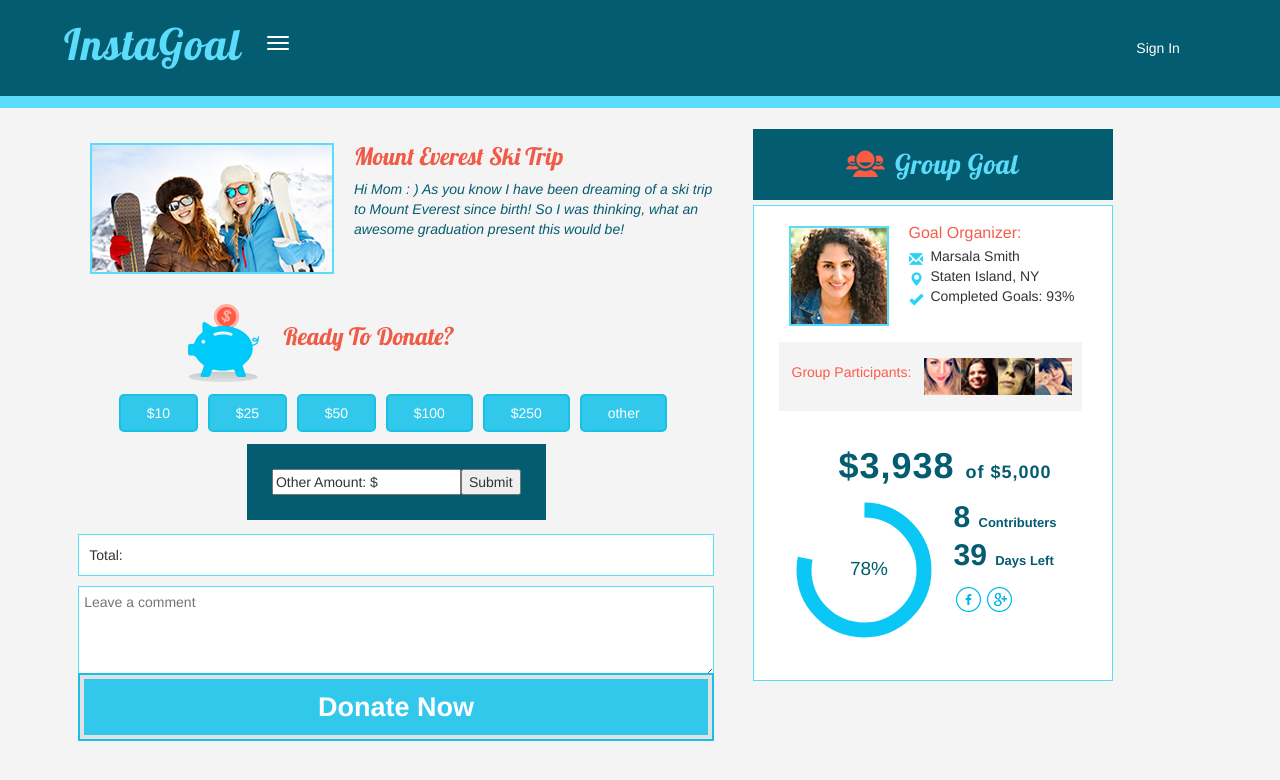
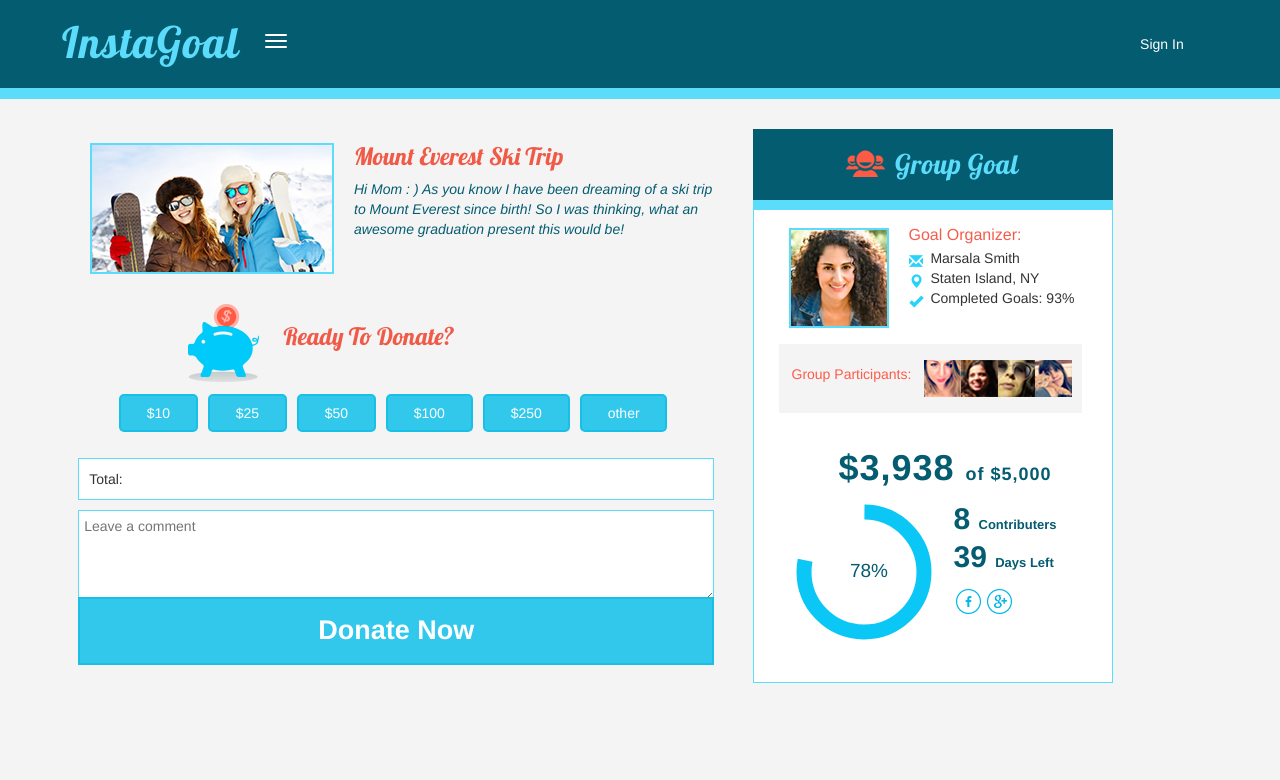
Before and after one commit to jenninep/InstaGoal, a PHP site: page / in a window 1280 px wide. Shown: the top 780 px of the page. Run offline with PHP 8.4, Linux system fonts and the light colour scheme.

Commit message:
heroku deployment

```diff
--- a/css/style.css
+++ b/css/style.css
@@ -21,24 +21,77 @@
   /*border-top: 1px solid #5cdcfb;
   padding-top: 22px;*/
 }
-/* Border Fade */
-.hvr-border-fade {
+/* Wobble Horizontal */
+@-webkit-keyframes hvr-wobble-horizontal {
+  16.65% {
+    -webkit-transform: translateX(8px);
+    transform: translateX(8px);
+  }
+  33.3% {
+    -webkit-transform: translateX(-6px);
+    transform: translateX(-6px);
+  }
+  49.95% {
+    -webkit-transform: translateX(4px);
+    transform: translateX(4px);
+  }
+  66.6% {
+    -webkit-transform: translateX(-2px);
+    transform: translateX(-2px);
+  }
+  83.25% {
+    -webkit-transform: translateX(1px);
+    transform: translateX(1px);
+  }
+  100% {
+    -webkit-transform: translateX(0);
+    transform: translateX(0);
+  }
+}
+@keyframes hvr-wobble-horizontal {
+  16.65% {
+    -webkit-transform: translateX(8px);
+    transform: translateX(8px);
+  }
+  33.3% {
+    -webkit-transform: translateX(-6px);
+    transform: translateX(-6px);
+  }
+  49.95% {
+    -webkit-transform: translateX(4px);
+    transform: translateX(4px);
+  }
+  66.6% {
+    -webkit-transform: translateX(-2px);
+    transform: translateX(-2px);
+  }
+  83.25% {
+    -webkit-transform: translateX(1px);
+    transform: translateX(1px);
+  }
+  100% {
+    -webkit-transform: translateX(0);
+    transform: translateX(0);
+  }
+}
+.hvr-wobble-horizontal {
   display: inline-block;
   vertical-align: middle;
   -webkit-transform: perspective(1px) translateZ(0);
   transform: perspective(1px) translateZ(0);
   box-shadow: 0 0 1px transparent;
-  -webkit-transition-duration: 0.3s;
-  transition-duration: 0.3s;
-  -webkit-transition-property: box-shadow;
-  transition-property: box-shadow;
-  box-shadow: inset 0 0 0 4px #e1e1e1, 0 0 1px transparent;
-  /* Hack to improve aliasing on mobile/tablet devices */
 }
-.hvr-border-fade:hover, .hvr-border-fade:focus, .hvr-border-fade:active {
-  box-shadow: inset 0 0 0 4px #045c71, 0 0 1px transparent;
-  /* Hack to improve aliasing on mobile/tablet devices */
+.hvr-wobble-horizontal:hover, .hvr-wobble-horizontal:focus, .hvr-wobble-horizontal:active {
+  -webkit-animation-name: hvr-wobble-horizontal;
+  animation-name: hvr-wobble-horizontal;
+  -webkit-animation-duration: 1s;
+  animation-duration: 1s;
+  -webkit-animation-timing-function: ease-in-out;
+  animation-timing-function: ease-in-out;
+  -webkit-animation-iteration-count: 1;
+  animation-iteration-count: 1;
 }
+
 .hvr-fade {
   display: inline-block;
   vertical-align: middle;
@@ -68,7 +121,7 @@
 }
 .hvr-grow:hover, .hvr-grow:focus, .hvr-grow:active {
   -webkit-transform: scale(1.1);
-  transform: scale(1.1);
+  transform: scale(1.2);
 }
 
 #otherAmountDiv{
@@ -207,7 +260,12 @@
   margin-right: 1%;
   margin-bottom: 2%;
   border: 2px solid #1abfe6;
+  outline: none;
 }
+a{
+  text-decoration: none !important;
+}
+
 #donateButton{
     background-color: #32c8ec;
     border: 2px solid #1abfe6;
@@ -227,6 +285,7 @@
   padding-left: 26%;
   margin-top: 6%;
   width: 100%;
+  border-bottom: 10px solid #5cdcfb;
 }
 
 .goalDiv{
@@ -252,6 +311,7 @@
   padding: inherit;
   background-color: white;
   border: 1px solid #5cdcfb;
+  margin-top: -8px;
 }
 
 #goalText{
@@ -274,7 +334,7 @@
 .navbar-header {
   float: none;
   background-color: #045c71;
-  padding: 19px;
+  padding: 17px;
 }
 #signIn{
   color: white;
@@ -292,7 +352,7 @@
 }
 .navbar-fixed-top {
   top: 0;
-  border-width: 0 0 12px;
+  border-width: 0 0 11px;
 }
 .navbar-collapse.collapse {
   display: none!important;
@@ -336,8 +396,12 @@
     float: none;
   }
 
-   .goalDiv{
+  .goalDiv{
     text-align: center;
    }
 
+   #navTextRight{
+    margin-top: -14px;
+   }
+
 }
--- a/index.html
+++ b/index.html
@@ -68,17 +68,17 @@
 						<button class="moneyButtons hvr-fade">$50</button>
 						<button class="moneyButtons hvr-fade">$100</button>
 						<button class="moneyButtons hvr-fade">$250</button>
-						<button class="moneyButtons hvr-fade">other</button>
+						<button id="otherAmountButt" class="moneyButtons hvr-fade">other</button>
 						<div id="otherAmountDiv">
 							<input id="otherDonation" type="text" name="totalDonation"  value="Other Amount: $"><br>
-							<button id="otherAmountButt hvr-fade">Submit</button>
+							<button id="otherAmountSubmit" type="button" class="hvr-fade">Submit</button>
 						</div>
 					</div>
 					<div class="totalForm">
 						<form action="demo_form.asp">
 							<input  class="moneyForm " id="totalDonation" type="text" name="totalDonation"  value="Total:"><br>
 							<textarea  class="moneyForm" id="commentBox" type="text" name="commentBox" rows="4" placeholder="Leave a comment" value=""></textarea>
-							<button id="donateButton" class="totalForm hvr-border-fade" type="submit">Donate Now</button>
+							<button id="donateButton" class="totalForm hvr-float" type="submit">Donate Now</button>
 						</form>
 					</div>
 				</div>
@@ -100,13 +100,13 @@
 					  <div class="media-body">
 					    <h5 id="profileInfo" class="media-heading">Goal Organizer:</h5>
 					    <a href="#">
-					    	<span id="envelope" class="glyphicon glyphicon-envelope hvr-grow" aria-hidden="true"></span>
+					    	<span id="envelope" class="glyphicon glyphicon-envelope hvr-wobble-horizontal" aria-hidden="true"></span>
 				    	</a>Marsala Smith<br>
 				    	<a href="#">
-					    	<span id="envelope" class="glyphicon glyphicon-map-marker hvr-grow " aria-hidden="true"></span>
+					    	<span id="envelope" class="glyphicon glyphicon-map-marker hvr-wobble-horizontal" aria-hidden="true"></span>
 				    	</a>Staten Island, NY<br>
 					    <a href="#">
-					    	<span id="envelope" class="glyphicon glyphicon-ok hvr-grow" aria-hidden="true"></span>
+					    	<span id="envelope" class="glyphicon glyphicon-ok hvr-wobble-horizontal" aria-hidden="true"></span>
 				    	</a>Completed Goals: 93%<br>
 
 		    		  </div>
@@ -139,10 +139,10 @@
 							    <h2 class="media-heading">39 <span class="percentageText">Days Left</span></h2>
 					    		<div class="socialMedia">
 				    				<a href="#">
-				    					<img id="fbIcon" class="hvr-grow " src="css/images/fb.png" alt="fbIcon">
+				    					<img id="fbIcon" class="hvr-wobble-horizontal" src="css/images/fb.png" alt="fbIcon">
 			    					</a>
 						    		<a href="#">
-							    		<img id="googleIcon" class="hvr-grow" src="css/images/google.png" alt="googleIcon">
+							    		<img id="googleIcon" class="hvr-wobble-horizontal" src="css/images/google.png" alt="googleIcon">
 						    		</a>
 		    					</div>
 							  </div>
@@ -154,6 +154,7 @@
 		</div>
 	</div>
 	<script>
+
 		var ctx = document.getElementById('percentageCircle').getContext('2d');
 		var al = 0;
 		var start = 4.72;
@@ -178,16 +179,13 @@
 			al++;
 		}
 		var sim =  setInterval(progressSim, 50);
-			$("#otherAmountButt").click(function(){
-				$('#otherAmountDiv').show();
 
-			})
+		$('#otherAmountDiv').hide();
 			$("#otherAmountButt").click(function(){
 				console.log('clicked button');
-	    		$('#otherAmountDiv').hide();
+	    		$('#otherAmountDiv').fadeToggle("fast");
+			});
 
-
-		})
 	</script>
 
 </body>
```
